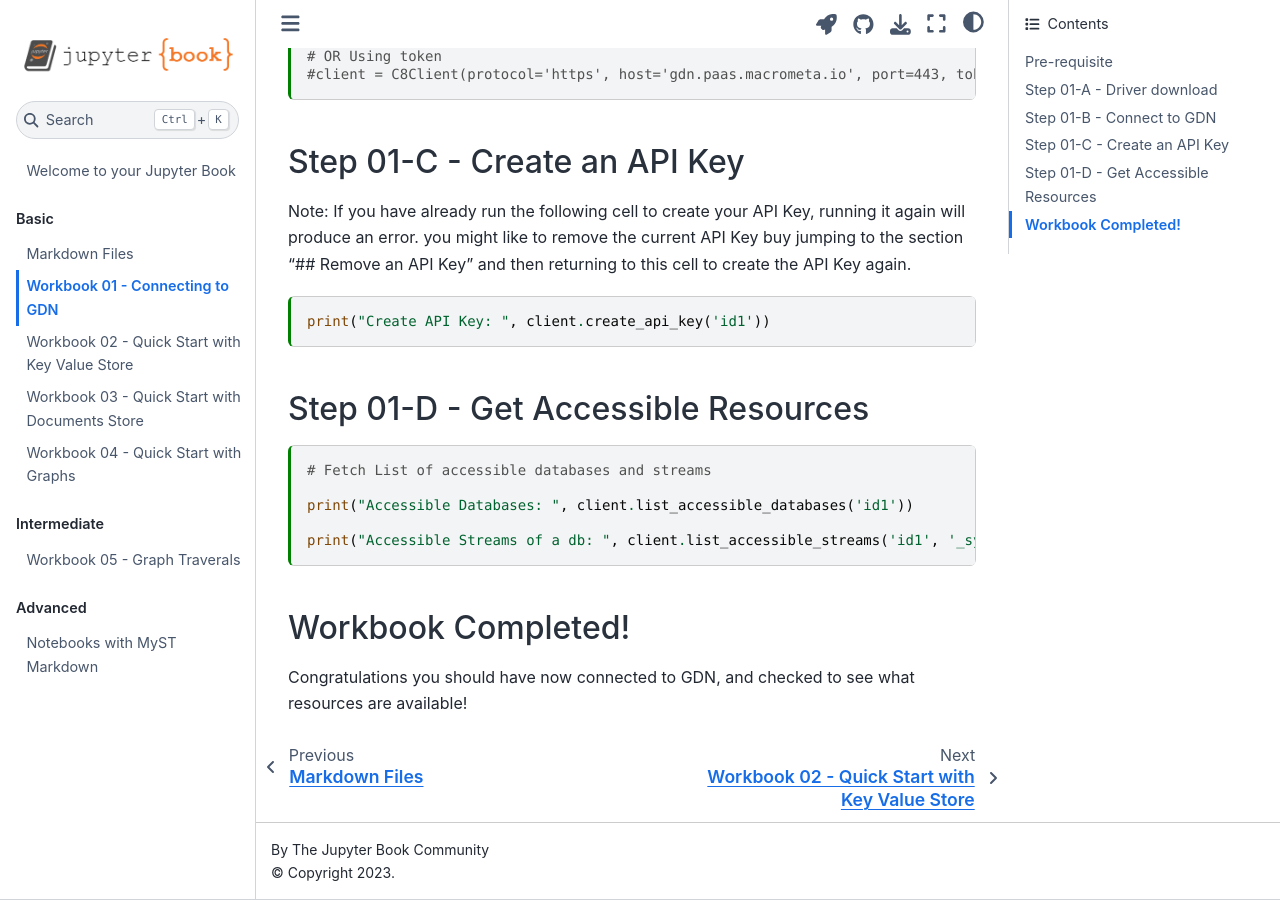
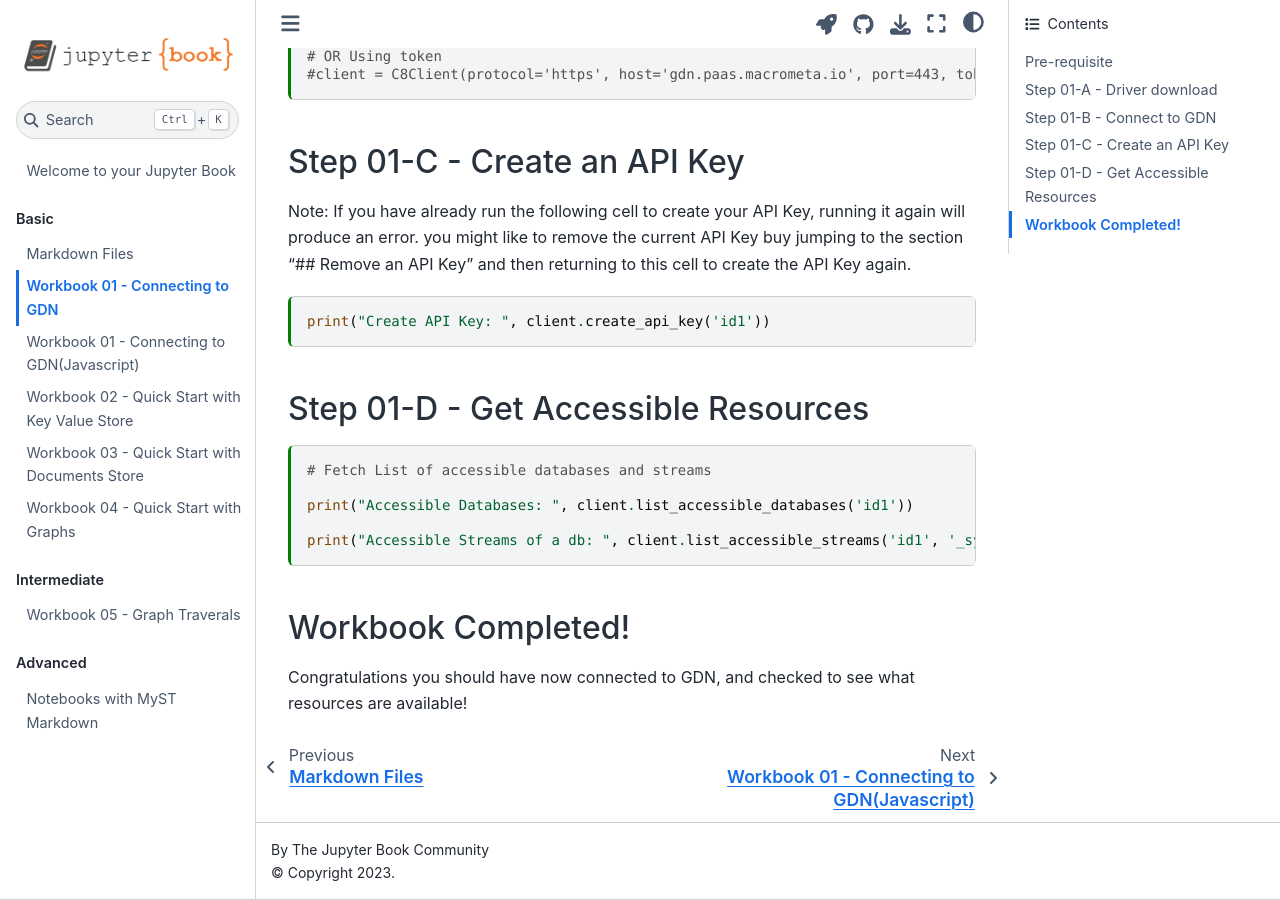
Before and after one commit to Macrometacorp/notebooks, a Jupyter Book: the page built from 01_connect_gdn.ipynb, in a window 1280 px wide and 900 px high, scrolled down 923 px. Built offline with Jupyter Book 1.0.4 settings and Sphinx 7.4.7 and the Sphinx Book theme 1.1.4, drawn with Linux system fonts in a browser that asks for light colours.

Commit message:
Added javascript notebook for connect gdn

```diff
--- a/_toc.yml
+++ b/_toc.yml
@@ -8,6 +8,7 @@ parts:
   chapters:
   - file: markdown
   - file: 01_connect_gdn
+  - file: 01_connect_gdn(javascript)
   - file: 02_key_value_store.ipynb
   - file: 03_docs_store.ipynb
   - file: 04_graphs.ipynb
```
Also changed, not shown: 01_connect_gdn(javascript).ipynb (added), 1 other file.
